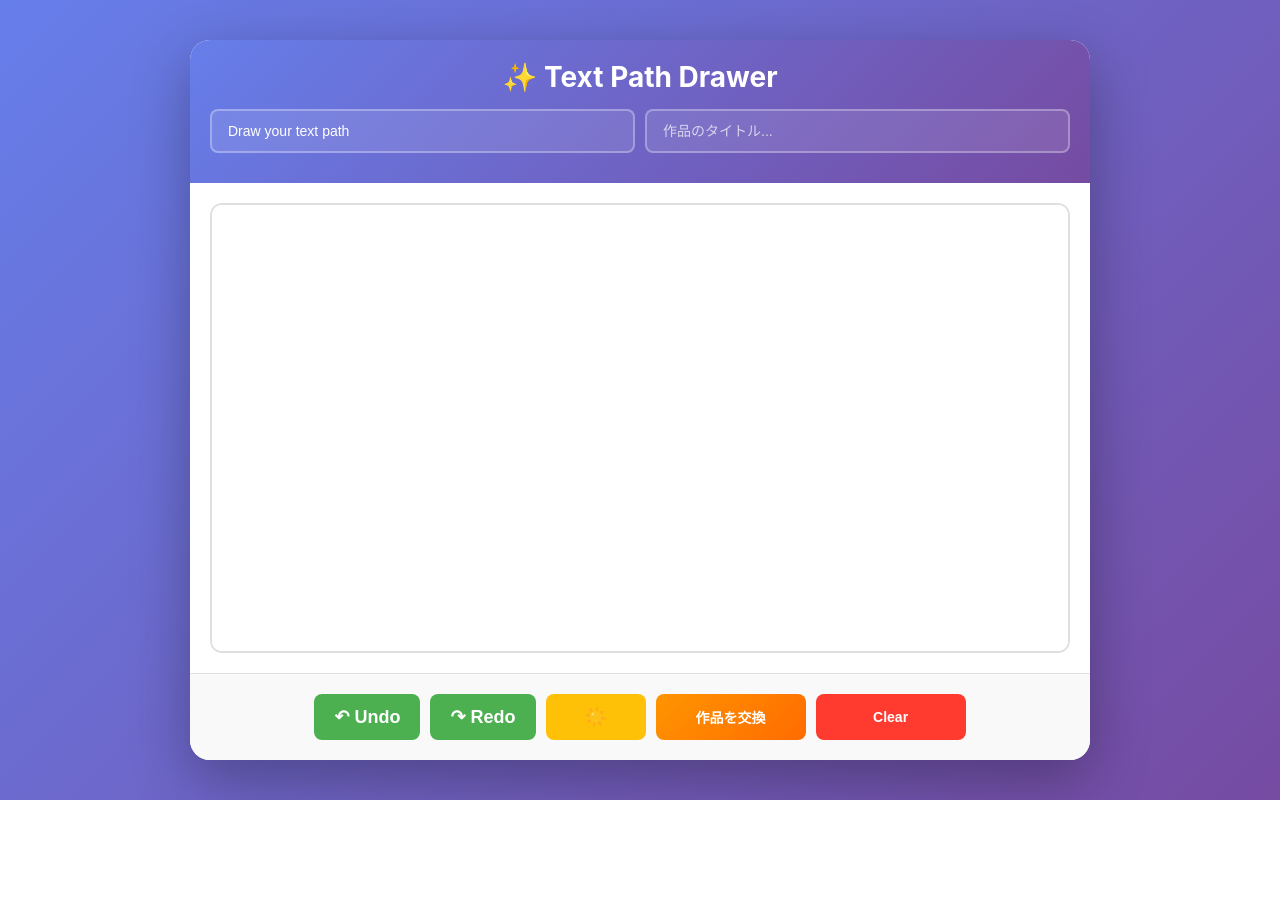
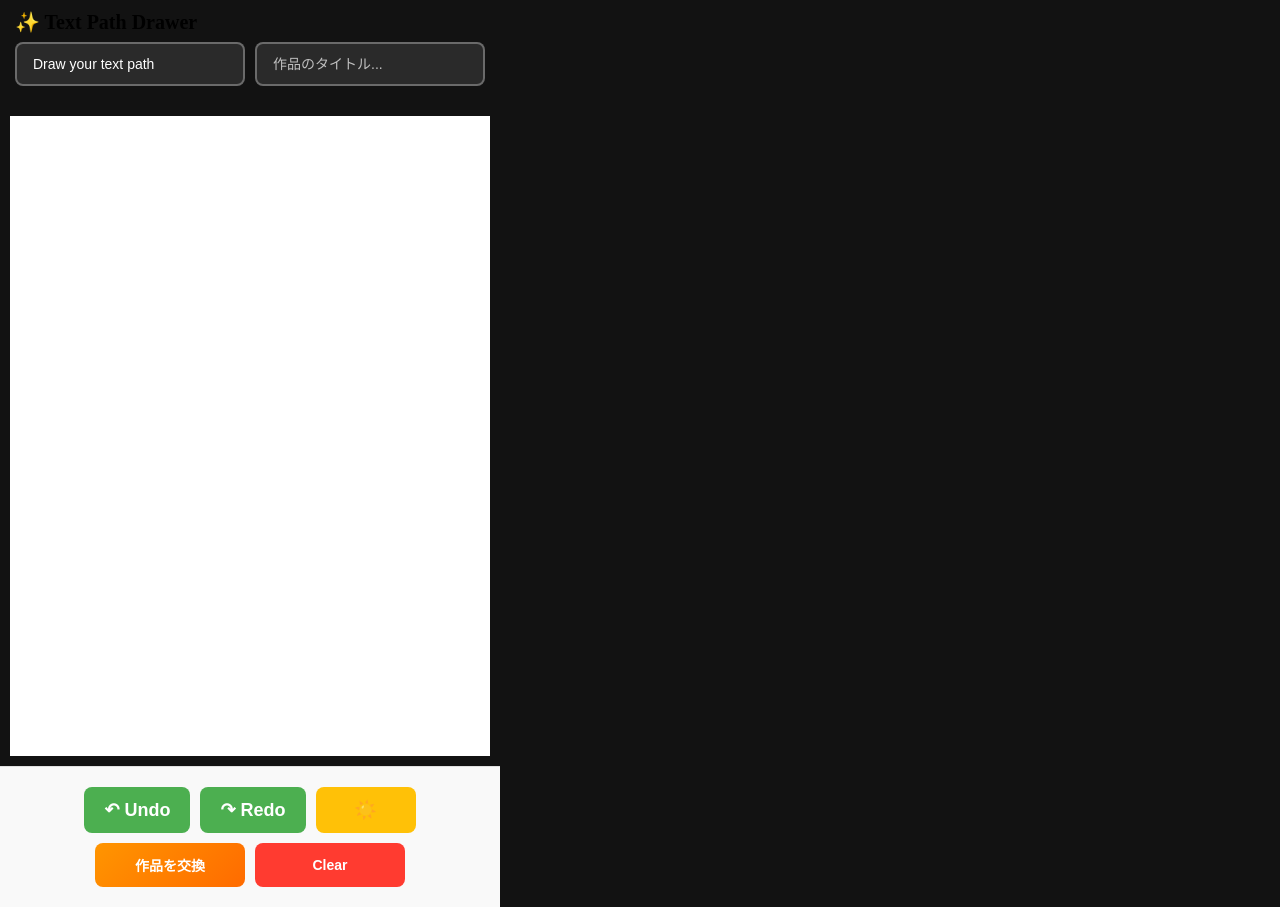
Before and after one commit to soft-dev-UK/Path-test2, a website: page public/index.html in a window 1280 px wide. Before the commit the page ends 800 px from the top, so only its background shows below. Drawn offline with Linux system fonts and the light colour scheme.

Commit message:
Force push latest changes

```diff
--- a/public/index.html
+++ b/public/index.html
@@ -12,13 +12,9 @@
         }
 
         body {
-            font-family: -apple-system, BlinkMacSystemFont, 'Segoe UI', Roboto, Helvetica, Arial, sans-serif;
-            background: linear-gradient(135deg, #667eea 0%, #764ba2 100%);
-            min-height: 100vh;
-            display: flex;
-            justify-content: center;
-            align-items: center;
-            padding: 20px;
+            background: #121212; /* 背景を暗くして没入感を出す */
+            height: 100dvh; /* dynamic viewport height (スマホのバーを考慮) */
+            overflow: hidden; /* 画面全体のスクロールを禁止 */
         }
 
         canvas {
@@ -28,28 +24,19 @@
         }
 
         .container {
-            width: 100%;
-            max-width: 900px;
-            background: white;
-            border-radius: 20px;
-            box-shadow: 0 20px 60px rgba(0, 0, 0, 0.3);
-            overflow: hidden;
-            display: flex;
-            flex-direction: column;
-            height: 90vh;
+            max-width: 500px; /* スマホの横幅に合わせる */
+            height: 100dvh;
+            border-radius: 0; /* スマホでは角丸をなくしてフル画面に */
+            box-shadow: none;
         }
 
         .header {
-            background: linear-gradient(135deg, #667eea 0%, #764ba2 100%);
-            color: white;
-            padding: 20px;
-            text-align: center;
+            padding: 10px 15px; /* ヘッダーをコンパクトに */
         }
 
         .header h1 {
-            font-size: 28px;
-            margin-bottom: 15px;
-            font-weight: 700;
+            font-size: 20px;
+            margin-bottom: 8px;
         }
 
         .input-group {
@@ -81,20 +68,20 @@
 
         .canvas-wrapper {
             flex: 1;
-            overflow: hidden;
-            background: #f5f5f5;
-            position: relative;
-            border: 2px solid #e0e0e0;
-            margin: 20px;
-            border-radius: 12px;
+            margin: 10px; /* 余白を小さく */
+            border-radius: 15px;
+            background: #fff;
+            /* ここがポイント：スマホで描きやすいアスペクト比にする */
+            aspect-ratio: 3 / 4;
+            display: flex;
+            justify-content: center;
+            align-items: center;
         }
 
         canvas {
-            display: block;
-            width: 100%;
-            height: 100%;
-            cursor: crosshair;
-            background: white;
+            width: 100% !important;
+            height: 100% !important;
+            touch-action: none;
         }
 
         canvas.dark-mode {
```
